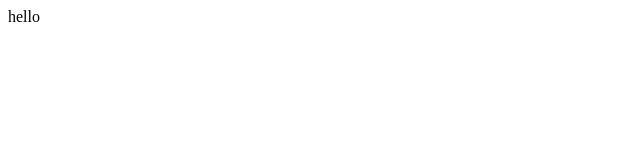
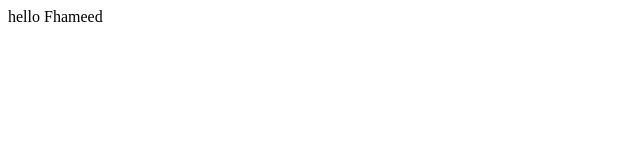
Before and after one commit to nezam0003/React-JS, a React (Create React App) app in the folder geekyshow/my-app/: page / in a window 1280 px wide. Shown: the top 160 px of the page, without its empty margins (0-640 px from the left). Built offline with nearby package versions, Linux system fonts and the light colour scheme.

Commit message:
Revised State in React

```diff
--- a/geekyshow/my-app/package.json
+++ b/geekyshow/my-app/package.json
@@ -11,6 +11,7 @@
     "react": "^17.0.1",
     "react-dom": "^17.0.1",
     "react-scripts": "4.0.1",
+    "reactstrap": "^8.9.0",
     "web-vitals": "^0.2.4"
   },
   "scripts": {
--- a/geekyshow/my-app/src/State/App.jsx
+++ b/geekyshow/my-app/src/State/App.jsx
@@ -1,7 +1,8 @@
 import React from "react";
+import Student from "./Student";
 
 const App = () => {
-  return <div>hello</div>;
+  return <Student name="Fhameed" />;
 };
 
 export default App;
--- /dev/null
+++ b/geekyshow/my-app/src/State/Student.jsx
@@ -0,0 +1,17 @@
+import React, { Component } from "react";
+import PropTypes from "prop-types";
+
+export default class Student extends Component {
+  state = {
+    name: this.props.name,
+  };
+  render() {
+    return <div>hello {this.state.name}</div>;
+  }
+}
+Student.propTypes = {
+  name: PropTypes.string.isRequired,
+};
+Student.defaultProps = {
+  name: "Jakia",
+};
```
Also changed, not shown: 1 other file (tests, documents, lock files or other folders).
